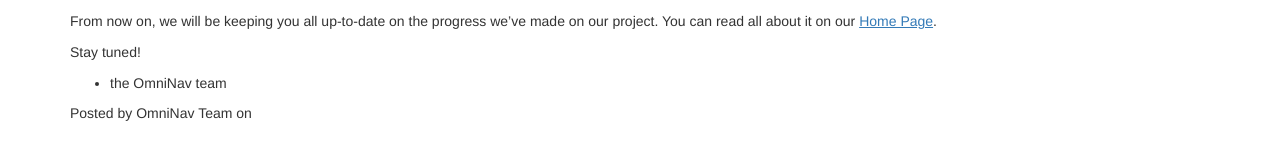
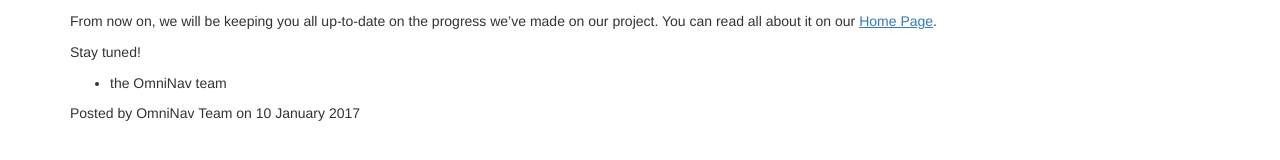
Before and after one commit to hansmaryil/OmniNav, a Jekyll site: the page built from _posts/2017-01-10-omninav-site-launched.md, in a window 1280 px wide. Shown: the part 619-779 px from the top of the page. Built offline with Jekyll 4.4.1, drawn with Linux system fonts in a browser that asks for light colours.

Commit message:
fixed broken link and date issue

```diff
--- a/_layouts/default.html
+++ b/_layouts/default.html
@@ -48,7 +48,7 @@
                         <div class="collapse navbar-collapse" id="bs-example-navbar-collapse-1">
                             <ul class="nav navbar-nav">
                                 <li><a href="/index.html">Home<span class="sr-only">(current)</span></a></li>
-                                <li class="active"><a href="#">Blog</a></li>
+                                <li class="active"><a href="/blog/index.html">Blog</a></li>
                             </ul>
                         </div>
                     </div>
--- a/_layouts/post.html
+++ b/_layouts/post.html
@@ -7,5 +7,5 @@
 <div class="post">
     {{ content }}
 
-    <p class="post-meta">Posted by {{ page.poster }} on {{ page.date_to_long_string }}</p>
+    <p class="post-meta">Posted by {{ page.poster }} on {{ page.date | date_to_long_string }}</p>
 </div>
--- a/blog/index.html
+++ b/blog/index.html
@@ -16,7 +16,7 @@
                         {{ post.subtitle }}
                     </h3>
                 </a>
-                <p class="post-meta">Posted by {{ post.poster }} on {{ post.date_to_long_string }}</p>
+                <p class="post-meta">Posted by {{ post.poster }} on {{ post.date | date_to_long_string }}</p>
             </div>
             <hr>
         {% endfor %}
```
